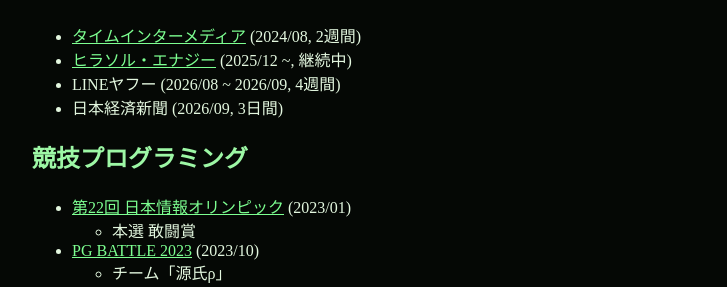
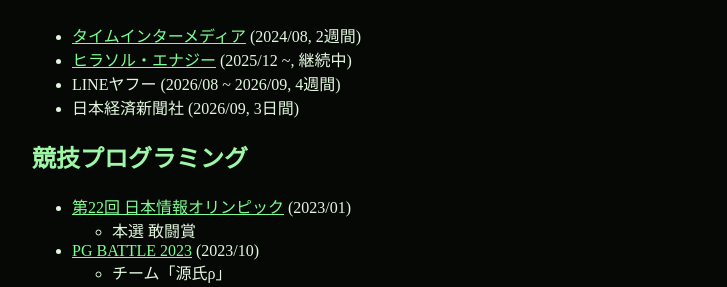
Before and after one commit to kogetsu0728/kogetsu0728.github.io, a Jekyll site: the page built from index.md, in a window 1280 px wide. Shown: the part 928-1215 px from the top of the page, without its empty margins (228-955 px from the left). Built offline with Jekyll 4.4.1, drawn with Linux system fonts in a browser that asks for light colours.

Commit message:
fix: 日本経済新聞社の表記を修正 (#15)

```diff
--- a/index.md
+++ b/index.md
@@ -42,7 +42,7 @@
 - [タイムインターメディア](https://www.timedia.co.jp) (2024/08, 2週間)
 - [ヒラソル・エナジー](https://j-ems.co.jp) (2025/12 ~, 継続中)
 - LINEヤフー (2026/08 ~ 2026/09, 4週間)
-- 日本経済新聞 (2026/09, 3日間)
+- 日本経済新聞社 (2026/09, 3日間)
 
 ## 競技プログラミング
 - [第22回 日本情報オリンピック](https://www2.ioi-jp.org/joi/2022) (2023/01)
```
